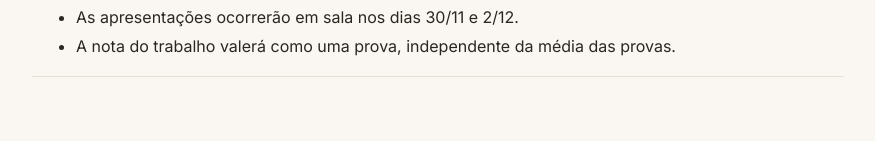
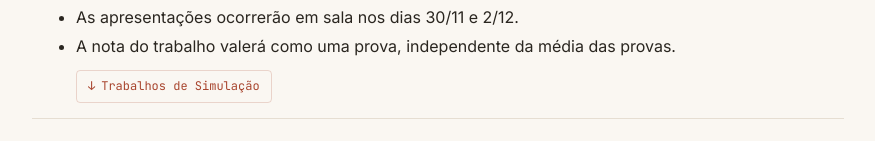
Before and after one commit to anollba/comunicacoes_i_ufrj, a plain HTML site: page index.html in a window 1280 px wide. Shown: the part 3032-3173 px from the top of the page, without its empty margins (202-1077 px from the left). Drawn offline with Linux system fonts and the light colour scheme.

Commit message:
Add Simulation

```diff
--- a/index.html
+++ b/index.html
@@ -399,6 +399,9 @@
         <li>Devem ser entregues o código em Python e um relatório de até 6 páginas.</li>
         <li>As apresentações ocorrerão em sala nos dias 30/11 e 2/12.</li>
         <li>A nota do trabalho valerá como uma prova, independente da média das provas.</li>
+
+	<div class="downloads"><a class="dl" href="provas/trabalhos de simulação.pdf">Trabalhos de Simulação</a></div>
+
       </ul>
     </div>
   </div>
```
Also changed, not shown: 2 other files.
